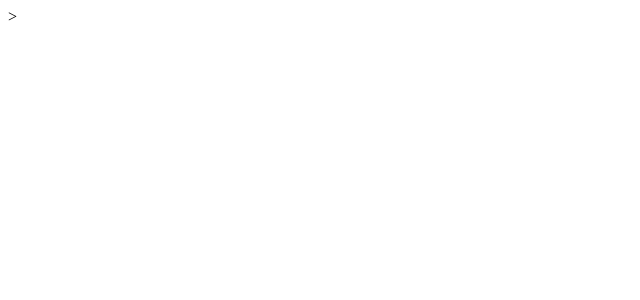
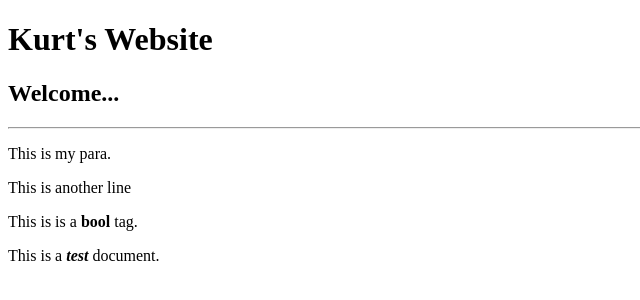
Before and after one commit to AdminLedZeppelin/html, a plain HTML site: page index.html in a window 1280 px wide. Shown: the whole page, without its empty margins (0-640 px from the left). Drawn offline with Linux system fonts and the light colour scheme.

Commit message:
"Add soem changes"

```diff
--- a/index.html
+++ b/index.html
@@ -1,10 +1,21 @@
 <!DOCTYPE html>
 <html>
     <head>
+        <meta charset = "UTF-8">
+        <meta name = "description" content = "This is an awesome website">
+
+        <title>Kurt's Wesite</title>
 
     </head>
 
     <body>
+        <h1>Kurt's Website</h1>
+        <h2>Welcome...</h2>
+        <hr/>
+        <p>This is my para.</p>
+        <p>This is another line</p>
+        <p>This is is a <b>bool</b> tag.</p>
+        <p>This is a <b><i>test</i></b> document.</p>
 
     </body>
-</html>>
+</html>
```
